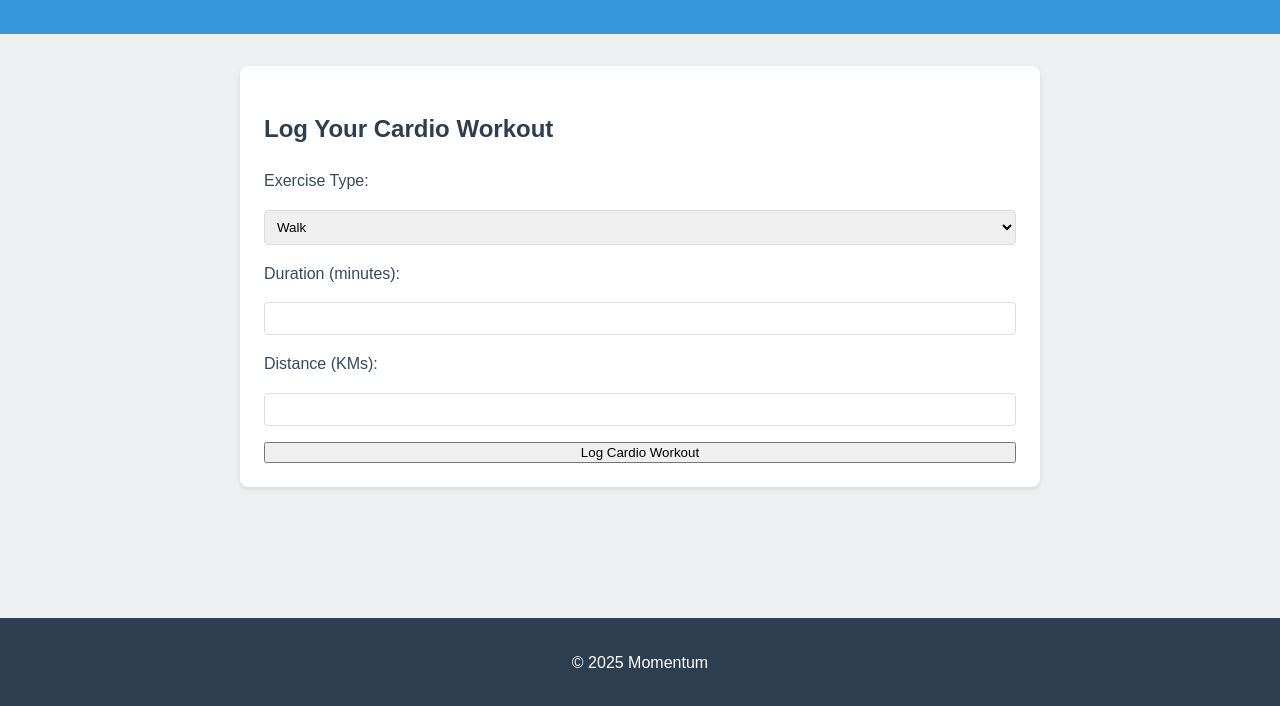
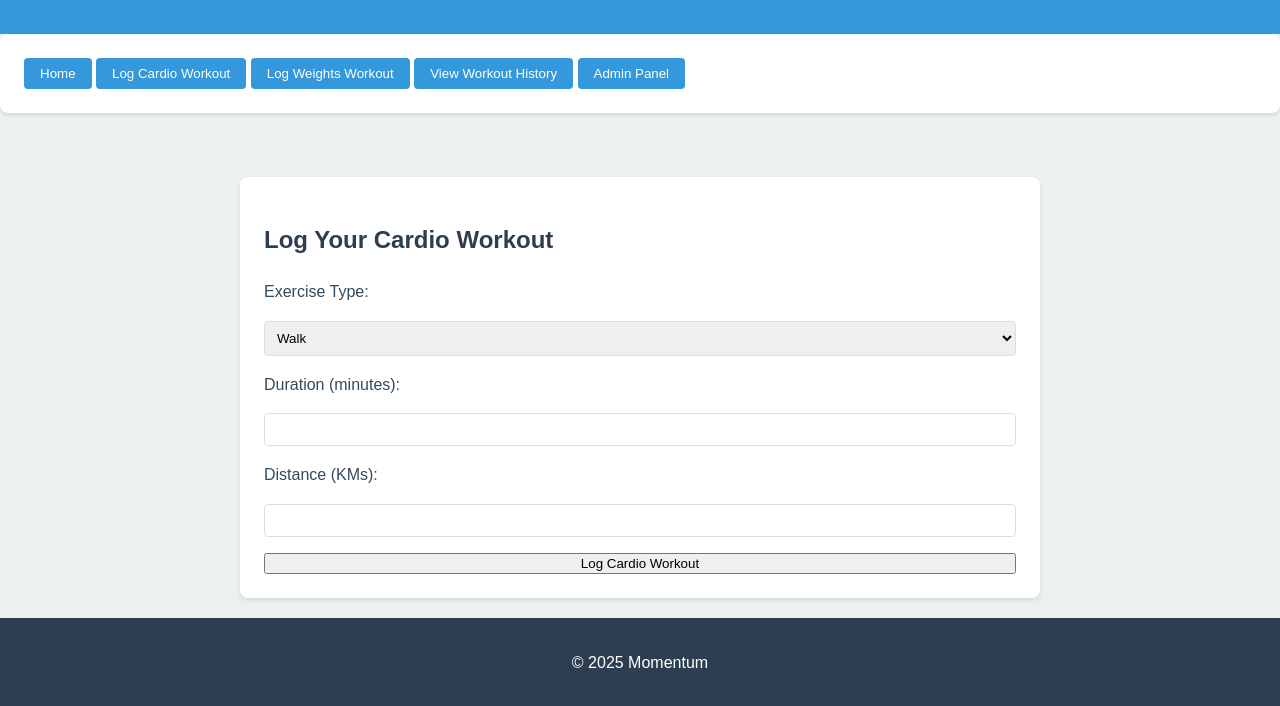
Before and after one commit to MichaelCade/momentum, a plain HTML site: page web/log-cardio.html in a window 1280 px wide. Shown: the part 92-798 px from the top of the page. Drawn offline with Linux system fonts and the light colour scheme.

Commit message:
added some simple navigation between pages

```diff
--- a/web/log-cardio.html
+++ b/web/log-cardio.html
@@ -11,6 +11,13 @@
     <header>
         <h1>Momentum</h1>
     </header>
+        <section id="main-menu">
+            <button class="btn" onclick="location.href='index.html'">Home</button>
+            <button class="btn" onclick="location.href='log-cardio.html'">Log Cardio Workout</button>
+            <button class="btn" onclick="location.href='log-weights.html'">Log Weights Workout</button>
+            <button class="btn" onclick="location.href='history.html'">View Workout History</button>
+            <button class="btn" onclick="location.href='admin.html'">Admin Panel</button>
+        </section>
     <main>
         <section id="log-cardio-workout">
             <h2>Log Your Cardio Workout</h2>
```
Also changed, not shown: web/admin.html (+7 -0 lines), web/history.html (+7 -0 lines), web/log-weights.html (+7 -0 lines).
